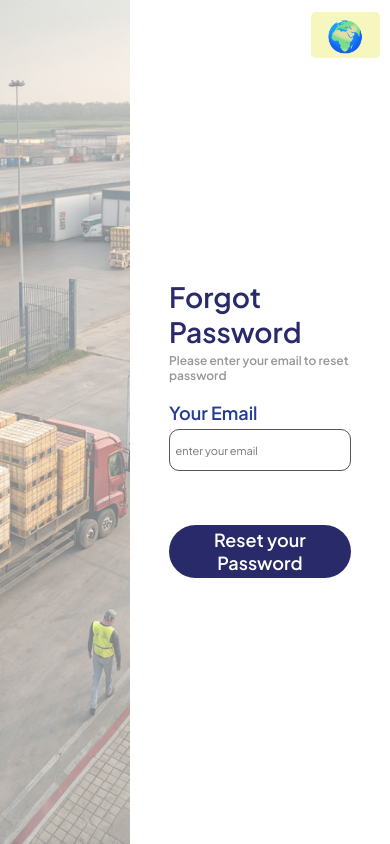
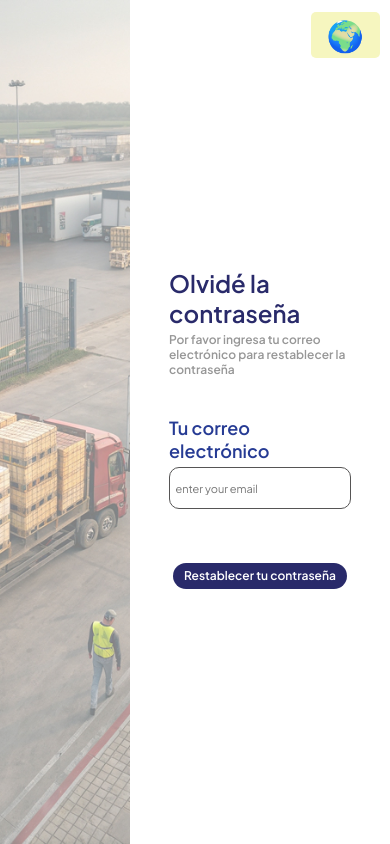
Before and after one commit to driveefy-com/Primary_Product-72738ab8, a React (Vite) app: page /forgotPassword in a window 390 px wide. Built offline with nearby package versions, Linux system fonts and the light colour scheme.

Commit message:
changes in forgot password

```diff
--- a/src/common/buttons/styles/SubmitButton.scss
+++ b/src/common/buttons/styles/SubmitButton.scss
@@ -14,18 +14,21 @@ button{
         // font-size: 17px;
         // padding: 1.4% 5.9% 1.4% 5.9%;
         margin-top: 5%;
+        font-size: medium;
         // padding: 2% 7% 2% 7%;
       }
 
       @media (max-width: 768px) {
         margin-top: 10%;
+        font-size: small;
         // font-size: 25px;
         // padding: 1.3% 6.3%;
       }
 
       @media (max-width: 480px) {
         // font-size: 15px;
-        // padding: 1% 6%;
+        padding: 3% 6%;
+        font-size: 12px;
       }
     &:hover{
         background-color: #263b94;
--- a/src/forget_password/forgotPassword/styles/ForgotPassword.scss
+++ b/src/forget_password/forgotPassword/styles/ForgotPassword.scss
@@ -16,22 +16,40 @@
         justify-content: center;
         width: 66.66%;
         height: 100vh;
+        @media (max-width:1024px) {
+            // font-size: 40px;
+            // justify-content: space-around;
+        }
+        // @media (max-width:780px) {
+        //     font-size: 32px;
+        // }
+        // @media (max-width:480px) {
+        //     font-size: 24px;
+        // }
         .forgot-password-text-container{
             width: 70%;
             margin-top: 5%;
             margin-bottom: 7%;
+            @media (max-width:760px) {
+                margin-bottom: 10%;
+            }
+            @media (max-width:480px) {
+                margin-bottom: 15%;
+            }
         h1{
             font-weight: 700;
+            // margin-top: 0%;
             font-size: 48px;
             color: #292a6a;
             @media (max-width:1024px) {
-                font-size: 42px;
+                font-size: 40px;
+
             }
-            @media (max-width: 768px){
-                font-size: 36px;
+            @media (max-width:780px) {
+                font-size: 32px;
             }
             @media (max-width:480px) {
-                font-size: 28px;
+                font-size: 24px;
             }
         }
         p{
@@ -42,7 +60,7 @@
             @media (max-width:1024px) {
                 font-size: 16px;
             }
-            @media (max-width: 768px){
+            @media (max-width:780px) {
                 font-size: 14px;
             }
             @media (max-width:480px) {
@@ -59,7 +77,7 @@
             @media (max-width:1024px) {
                 font-size: 30px;
             }
-            @media (max-width: 768px){
+            @media (max-width:780px) {
                 font-size: 24px;
             }
             @media (max-width:480px) {
--- a/src/locales/en.json
+++ b/src/locales/en.json
@@ -15,9 +15,9 @@
     "login":"Login"
   },
   "forgotPassword": {
-    "title": "Forgot Password",
-    "message": "Please enter your email to reset password",
-    "email": "Your Email",
-    "submit": "Reset your Password"
+    "title": "Olvidé la contraseña",
+    "message": "Por favor ingresa tu correo electrónico para restablecer la contraseña",
+    "email": "Tu correo electrónico",
+    "submit": "Restablecer tu contraseña"
   }
 }
--- a/src/locales/es.json
+++ b/src/locales/es.json
@@ -14,4 +14,5 @@
     "loginLink": "¿Ya tienes una cuenta?",
     "login": "Iniciar sesión"
   }
+
 }
--- a/src/locales/fr.json
+++ b/src/locales/fr.json
@@ -12,4 +12,11 @@
     "signupButton": "S'inscrire",
     "loginLink": "Vous avez déjà un compte ?",
     "login": "Se connecter"
-  }}
+  },
+  "forgotPassword": {
+    "title": "Mot de passe oublié",
+    "message": "Veuillez entrer votre email pour réinitialiser votre mot de passe",
+    "email": "Votre email",
+    "submit": "Réinitialiser votre mot de passe"
+  }
+}
--- a/src/login_signup/signup/styles/Signup.scss
+++ b/src/login_signup/signup/styles/Signup.scss
@@ -119,17 +119,12 @@
                 display: flex;
                 gap: 5%;
                 align-items: flex-end;
-                @media (max-width:768px) {
-                    display: inline-block;
-                }
             }
             .signup-form-button{
                 margin-top: 2%;
                 display: flex;
                 align-items: center;
                 justify-content: center;
-                // background-color: red;
-                font-size: 36px;
             }
         }
         h3{
```
